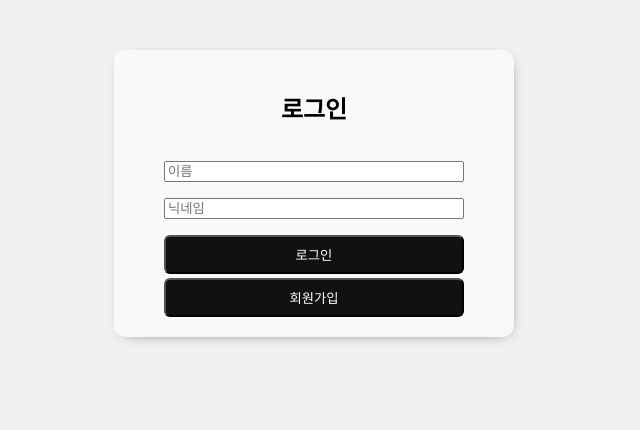
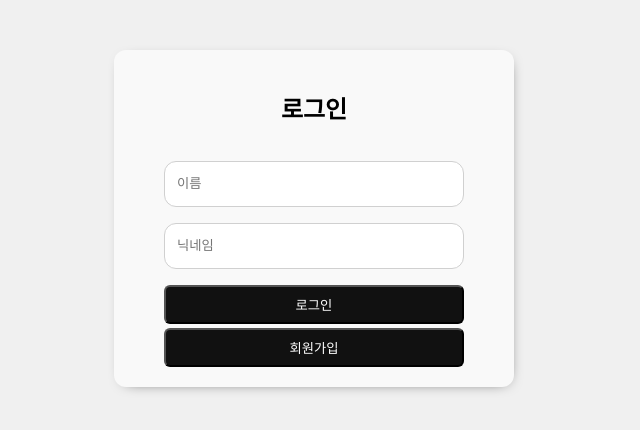
Before and after one commit to hoonloper/beot-mokkoji, a Vue app in the folder client/: page /sign-in in a window 1280 px wide. Shown: the top 430 px of the page, without its empty margins (326-966 px from the left). Built offline with nearby package versions, Linux system fonts and the light colour scheme; a web font is replaced by a local one.

Commit message:
Feat: 인풋 컴포넌트 구현

```diff
--- /dev/null
+++ b/client/src/components/BeotInput.vue
@@ -0,0 +1,20 @@
+<template>
+  <input :type="type" :placeholder="placeholder" />
+</template>
+
+<script lang="ts" setup>
+withDefaults(defineProps<{ type?: 'text' | 'date'; placeholder?: string }>(), {
+  type: 'text',
+  placeholder: '',
+});
+</script>
+
+<style lang="scss" scoped>
+input {
+  background-color: #ffffff;
+  border: 1px solid #d0d0d0;
+  padding: 6px 12px;
+  border-radius: 12px;
+  min-height: 32px;
+}
+</style>
--- a/client/src/components/ChatRoom.vue
+++ b/client/src/components/ChatRoom.vue
@@ -26,15 +26,14 @@
         </div>
       </div>
     </div>
-    <div>
-      <input
-        type="text"
-        id="input-chat"
-        :value="text"
-        @input="inputTest"
-        @keyup.enter="sendChat()"
-      />
-    </div>
+    <BeotInput
+      type="text"
+      class="text-input"
+      :value="text"
+      placeholder="채팅을 입력해 주세요!"
+      @input="inputTest"
+      @keyup.enter="sendChat()"
+    />
   </div>
 </template>
 
@@ -43,6 +42,7 @@ import { onMounted, ref } from 'vue';
 import { useStore } from 'vuex';
 import axios from 'axios';
 import BeotButton from './BeotButton.vue';
+import BeotInput from './BeotInput.vue';
 
 type EventType = 'CONNECT' | 'MESSAGE';
 type Room = {
@@ -162,6 +162,14 @@ ws.value.onerror = (e) => {
 .chatroom-wrap {
   overflow: auto;
   height: 100%;
+  display: flex;
+  flex-direction: column;
+
+  .text-input {
+    flex: 1;
+    position: sticky;
+    bottom: 0;
+  }
 }
 .chatroom-name {
   position: sticky;
--- a/client/src/views/SignInPage.vue
+++ b/client/src/views/SignInPage.vue
@@ -2,7 +2,7 @@
   <div class="sign-in-container">
     <h2>로그인</h2>
     <div>
-      <input
+      <BeotInput
         id="name"
         type="text"
         placeholder="이름"
@@ -11,7 +11,7 @@
       />
     </div>
     <div>
-      <input
+      <BeotInput
         id="nickname"
         type="text"
         placeholder="닉네임"
@@ -34,6 +34,7 @@ import { ref } from 'vue';
 import { useStore } from 'vuex';
 import axios from 'axios';
 import BeotButton from '@/components/BeotButton.vue';
+import BeotInput from '@/components/BeotInput.vue';
 
 const store = useStore();
 const name = ref('');
```
